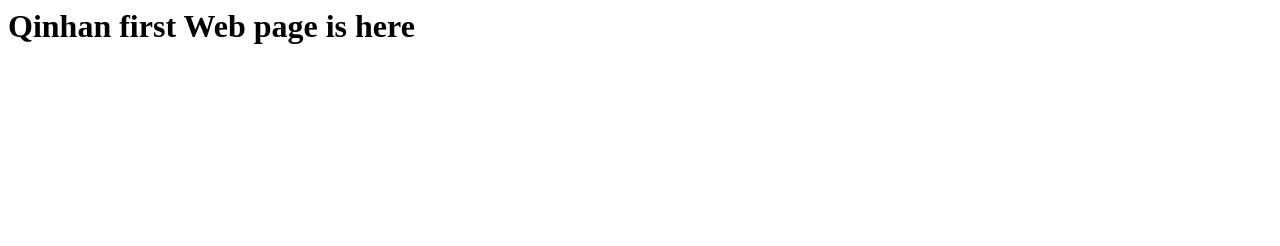
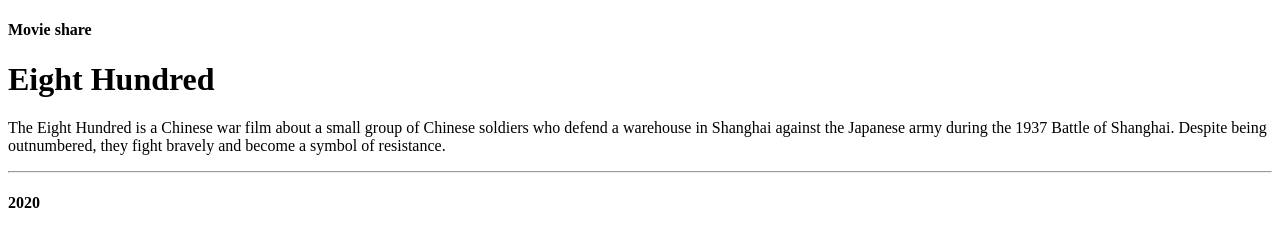
Before and after one commit to QinhanWang/WebDev25-26, a plain HTML site: page LessonD/index.html in a window 1280 px wide. Drawn offline with Linux system fonts and the light colour scheme.

Commit message:
Howe 9.18

```diff
--- a/LessonD/index.html
+++ b/LessonD/index.html
@@ -1 +1,13 @@
-<h1> Qinhan first Web page is here<h1></h1>
+<!DOCTYPE html>
+<html>
+    <head>
+        <title>Movie Share</title>
+    </head>
+    <body>
+        <h4>Movie share</h4>
+        <h1>Eight Hundred</h1>
+        <p>The Eight Hundred is a Chinese war film about a small group of Chinese soldiers who defend a warehouse in Shanghai against the Japanese army during the 1937 Battle of Shanghai. Despite being outnumbered, they fight bravely and become a symbol of resistance.</p>
+        <hr>
+        <h4>2020</h4>
+    </body>
+</html>
```
Also changed, not shown: WDLesson1_1Practical/index.html (added, +41 -0 lines), WDLesson1_1Practical/script.js (added), WDLesson1_1Practical/style.css (added), index.html (added).
